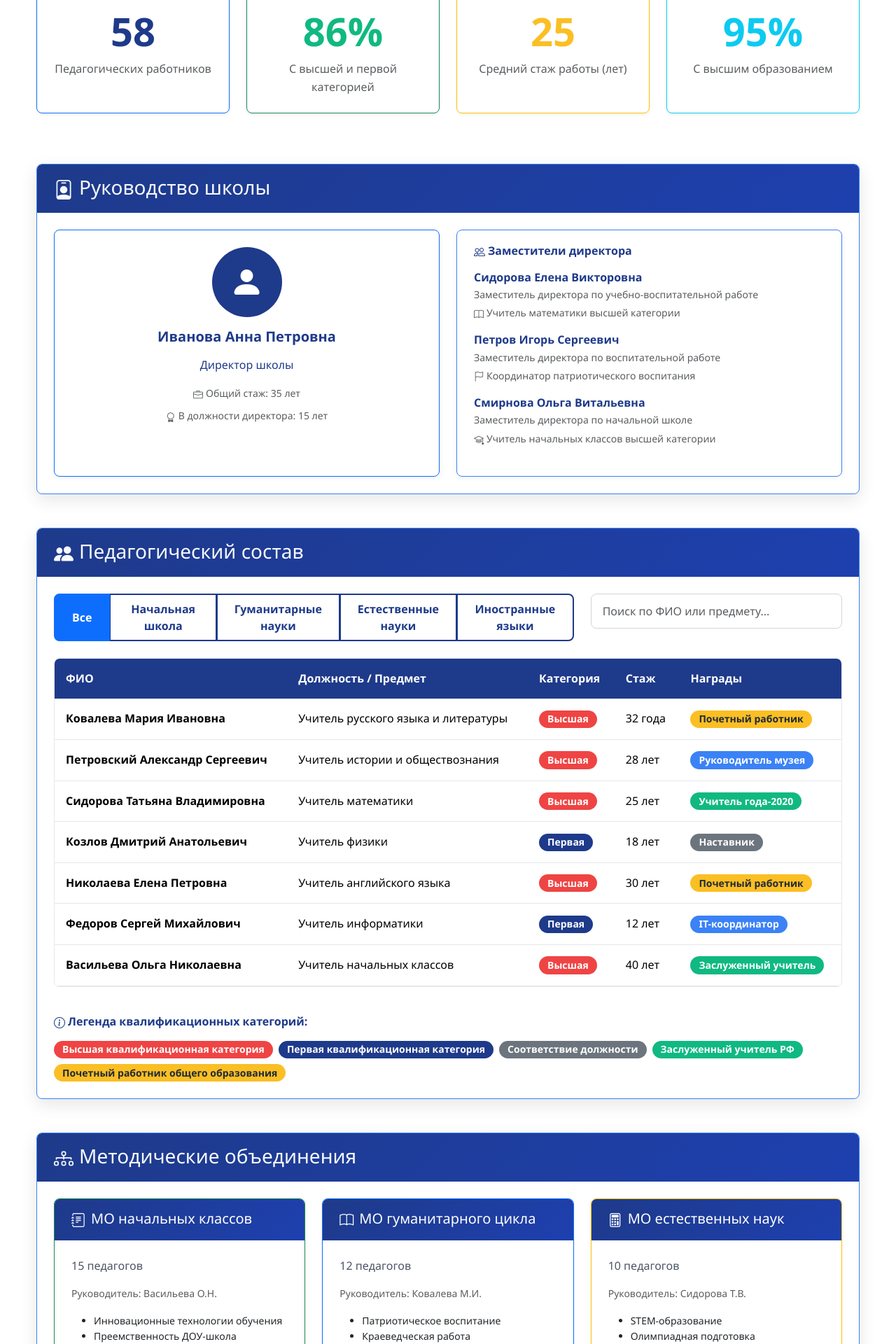
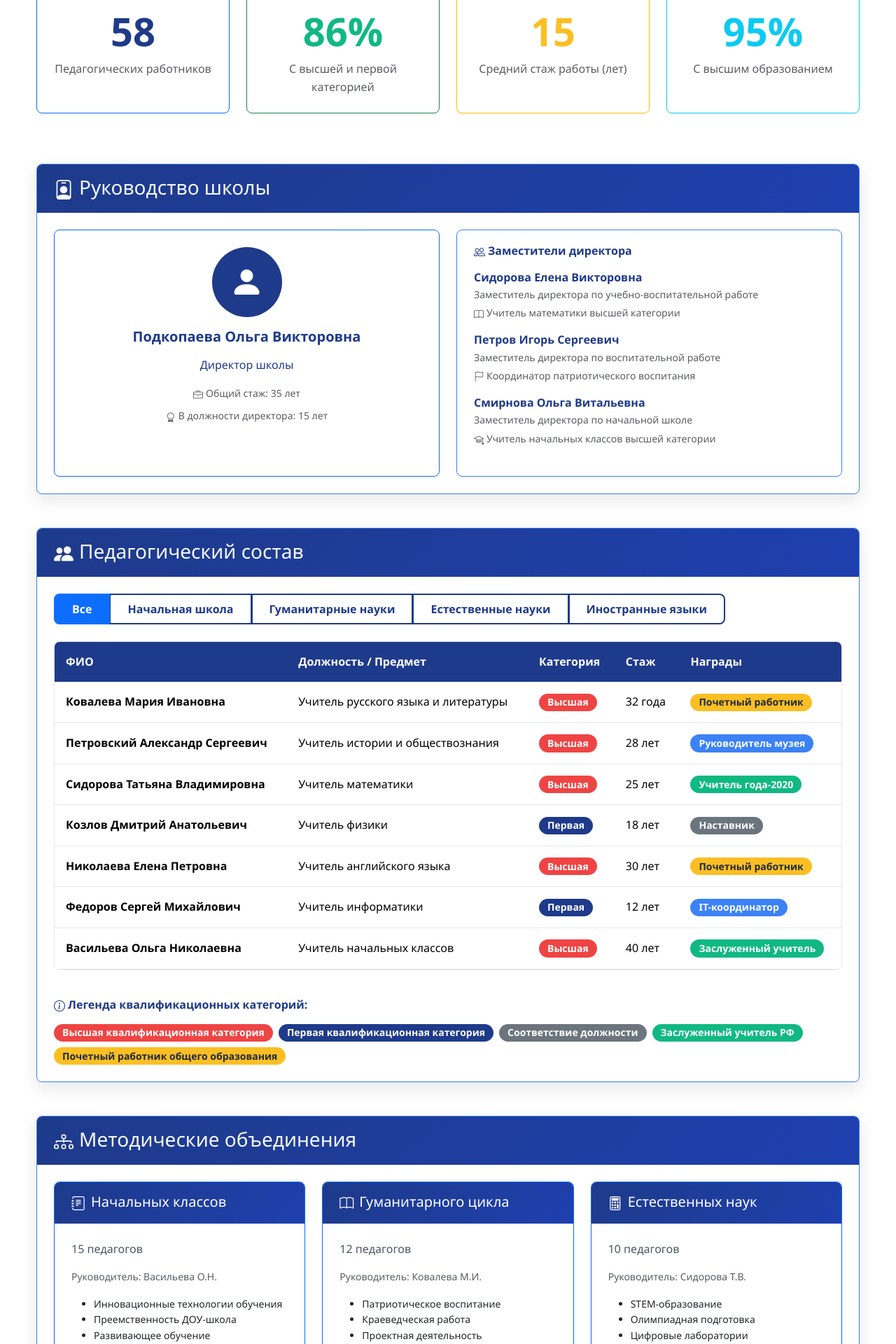
Before and after one commit to BadBemir/school-website, a PHP site: page /team.php in a window 1280 px wide. Shown: the part 400-2320 px from the top of the page at 70% size. Run offline with PHP 8.4, Linux system fonts and the light colour scheme.

Commit message:
update info on team.php and add url to header

```diff
--- a/header.php
+++ b/header.php
@@ -43,7 +43,7 @@
           </li>
 
           <li class="nav-item">
-            <a class="nav-link" href="team.php">Руководство</a>
+            <a class="nav-link" href="team.php">Педагоги</a>
           </li>
 
         </ul>
--- a/team.php
+++ b/team.php
@@ -55,7 +55,7 @@ $general_error = getError();
           <div class="col-md-3 col-6 mb-4">
             <div class="card text-center border-warning shadow-sm h-100">
               <div class="card-body">
-                <div class="display-4 fw-bold text-warning mb-2">25</div>
+                <div class="display-4 fw-bold text-warning mb-2">15</div>
                 <p class="card-text text-muted">Средний стаж работы (лет)</p>
               </div>
             </div>
@@ -84,7 +84,7 @@ $general_error = getError();
                     <div class="bg-primary rounded-circle d-inline-flex align-items-center justify-content-center mb-3" style="width: 100px; height: 100px;">
                       <i class="bi bi-person-fill text-white" style="font-size: 3rem;"></i>
                     </div>
-                    <h5 class="card-title fw-bold">Иванова Анна Петровна</h5>
+                    <h5 class="card-title fw-bold">Подкопаева Ольга Викторовна</h5>
                     <p class="text-primary mb-2">Директор школы</p>
                     <div class="mb-3">
                     </div>
@@ -132,7 +132,7 @@ $general_error = getError();
           <div class="card-body p-4">
             <!-- Фильтры -->
             <div class="row mb-4">
-              <div class="col-md-8">
+              <div class="col-md-12">
                 <div class="btn-group" role="group">
                   <button type="button" class="btn btn-outline-primary active">Все</button>
                   <button type="button" class="btn btn-outline-primary">Начальная школа</button>
@@ -141,9 +141,7 @@ $general_error = getError();
                   <button type="button" class="btn btn-outline-primary">Иностранные языки</button>
                 </div>
               </div>
-              <div class="col-md-4">
-                <input type="text" class="form-control" placeholder="Поиск по ФИО или предмету...">
-              </div>
+
             </div>
 
             <!-- Таблица учителей -->
@@ -234,9 +232,9 @@ $general_error = getError();
           <div class="card-body p-4">
             <div class="row g-4">
               <div class="col-md-4">
-                <div class="card h-100 border-success">
-                  <div class="card-header bg-success text-white">
-                    <h5 class="mb-0"><i class="bi bi-journal-text me-2"></i>МО начальных классов</h5>
+                <div class="card h-100 border-primary">
+                  <div class="card-header bg-primary text-white">
+                    <h5 class="mb-0"><i class="bi bi-journal-text me-2"></i>Начальных классов</h5>
                   </div>
                   <div class="card-body">
                     <p class="card-text">15 педагогов</p>
@@ -253,7 +251,7 @@ $general_error = getError();
               <div class="col-md-4">
                 <div class="card h-100 border-primary">
                   <div class="card-header bg-primary text-white">
-                    <h5 class="mb-0"><i class="bi bi-book me-2"></i>МО гуманитарного цикла</h5>
+                    <h5 class="mb-0"><i class="bi bi-book me-2"></i>Гуманитарного цикла</h5>
                   </div>
                   <div class="card-body">
                     <p class="card-text">12 педагогов</p>
@@ -268,9 +266,9 @@ $general_error = getError();
               </div>
 
               <div class="col-md-4">
-                <div class="card h-100 border-warning">
-                  <div class="card-header bg-warning text-white">
-                    <h5 class="mb-0"><i class="bi bi-calculator me-2"></i>МО естественных наук</h5>
+                <div class="card h-100 border-primary">
+                  <div class="card-header bg-primary text-white">
+                    <h5 class="mb-0"><i class="bi bi-calculator me-2"></i>Естественных наук</h5>
                   </div>
                   <div class="card-body">
                     <p class="card-text">10 педагогов</p>
```
Also changed, not shown: contact.php (+7 -7 lines).
